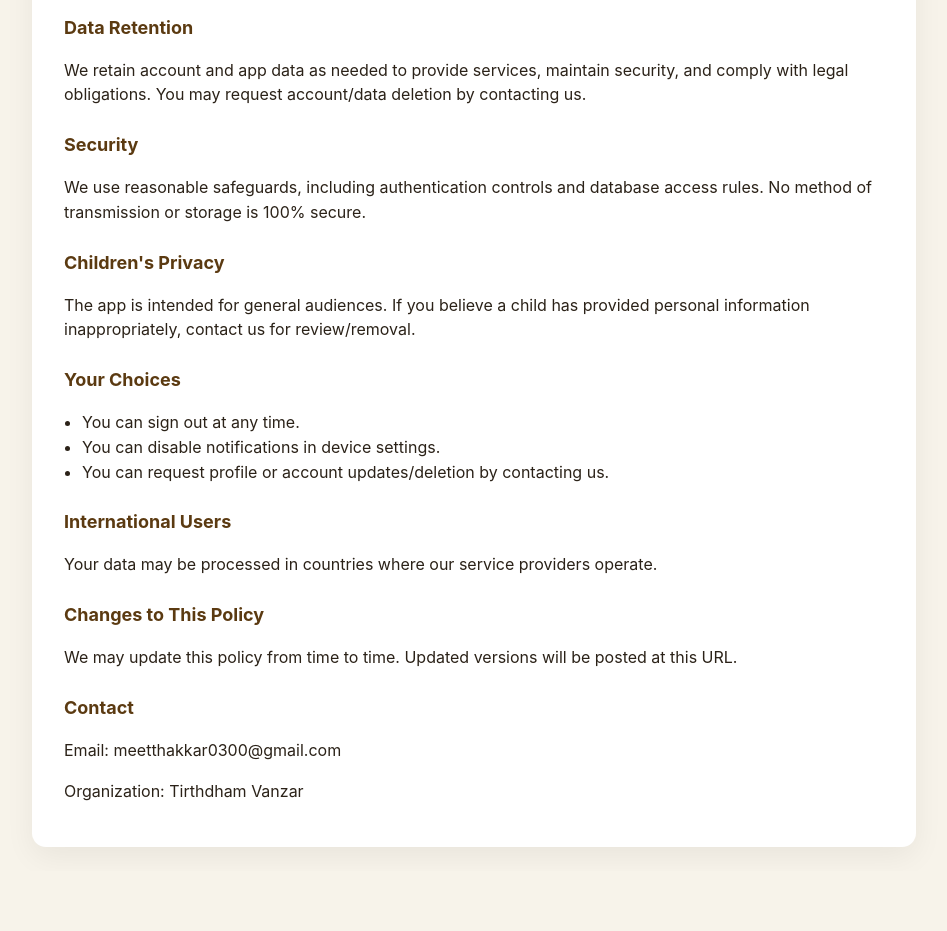
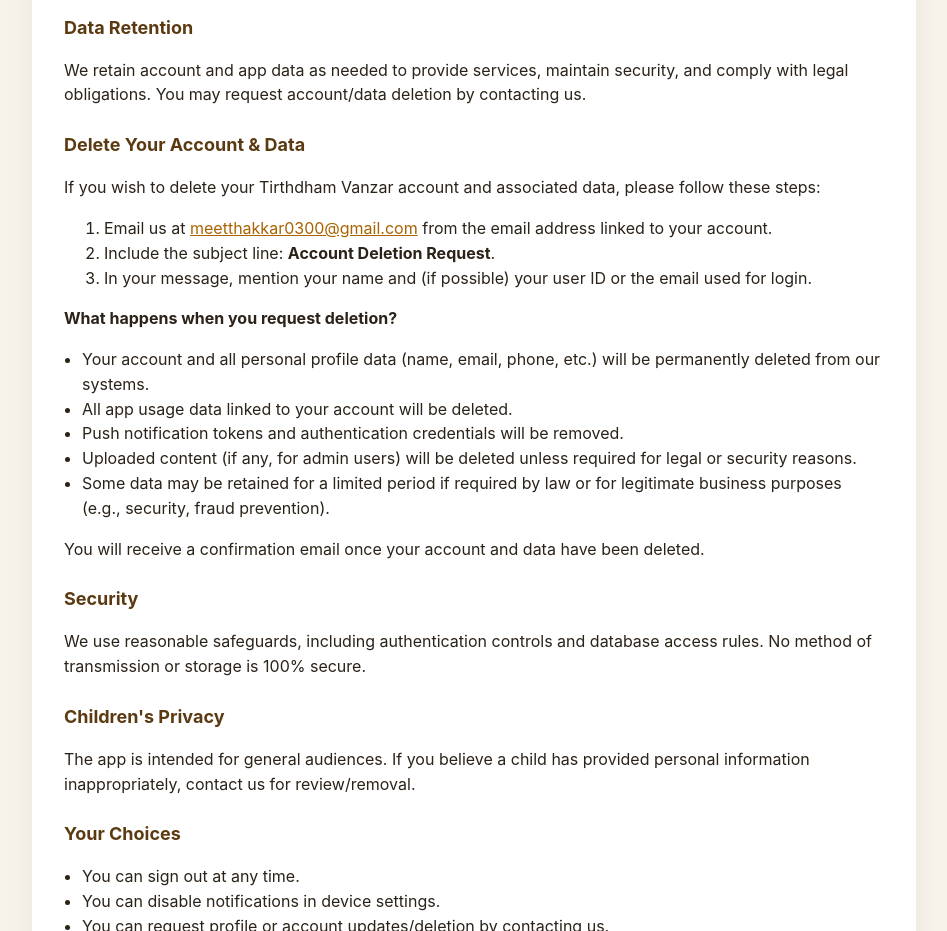
Before and after one commit to meetthakkar154/tirthdham-vanzar-privacy, a plain HTML site: page index.html in a window 1280 px wide. Shown: the part 880-1811 px from the top of the page, without its empty margins (166-1113 px from the left). Before the commit the page ends 1751 px from the top, so only its background shows below. Drawn offline with Linux system fonts and the light colour scheme.

Commit message:
Add account deletion instructions to privacy policy

```diff
--- a/index.html
+++ b/index.html
@@ -80,6 +80,27 @@
         with legal obligations. You may request account/data deletion by contacting us.
       </p>
 
+      <h2 id="delete-account">Delete Your Account & Data</h2>
+      <p>
+        If you wish to delete your Tirthdham Vanzar account and associated data, please follow these steps:
+      </p>
+      <ol>
+        <li>Email us at <a href="mailto:meetthakkar0300@gmail.com">meetthakkar0300@gmail.com</a> from the email address linked to your account.</li>
+        <li>Include the subject line: <b>Account Deletion Request</b>.</li>
+        <li>In your message, mention your name and (if possible) your user ID or the email used for login.</li>
+      </ol>
+      <p>
+        <b>What happens when you request deletion?</b><br>
+        <ul>
+          <li>Your account and all personal profile data (name, email, phone, etc.) will be permanently deleted from our systems.</li>
+          <li>All app usage data linked to your account will be deleted.</li>
+          <li>Push notification tokens and authentication credentials will be removed.</li>
+          <li>Uploaded content (if any, for admin users) will be deleted unless required for legal or security reasons.</li>
+          <li>Some data may be retained for a limited period if required by law or for legitimate business purposes (e.g., security, fraud prevention).</li>
+        </ul>
+        You will receive a confirmation email once your account and data have been deleted.
+      </p>
+
       <h2>Security</h2>
       <p>
         We use reasonable safeguards, including authentication controls and database access rules.
```
